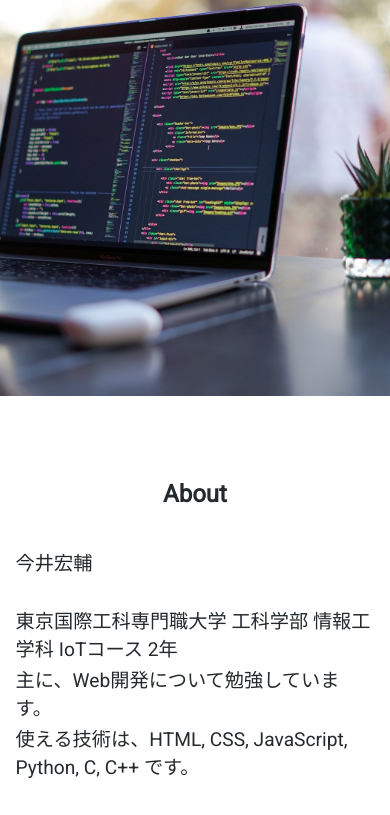
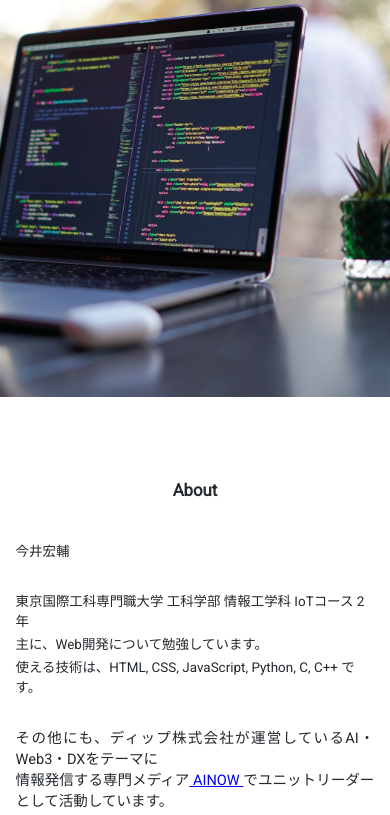
Before and after one commit to imaikosuke/portfolio, a plain HTML site: page index.html in a window 390 px wide. Shown: the part 116-931 px from the top of the page. Drawn offline with Linux system fonts and the light colour scheme; some packages are replaced by stand-ins of ours.

Commit message:
Update style.css

```diff
--- a/styles/style.css
+++ b/styles/style.css
@@ -219,6 +219,10 @@ SP
 /* pcファースト　大きいサイズから小さいサイズへ */
 /* 600pxより小さいときのcss適用 */
 @media screen and (max-width: 600px) {
+  html {
+    font-size: 70%;
+  }
+
   .wrapper {
     margin-bottom: 70px;
   }
```
